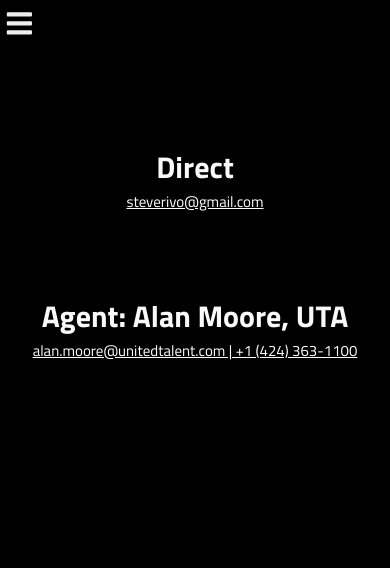
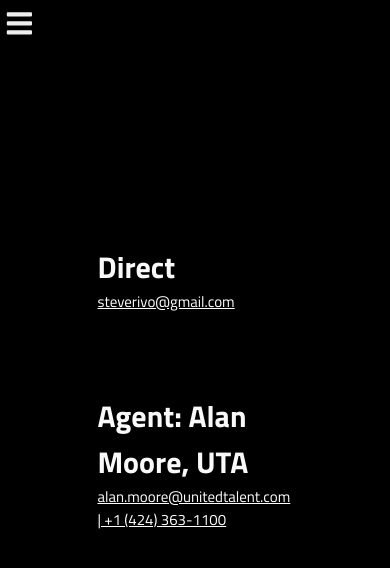
Before and after one commit to physixpro/stevenew, a React (Create React App) app: page /contact in a window 390 px wide. Shown: the top 568 px of the page. Built offline with nearby package versions, Linux system fonts and the light colour scheme.

Commit message:
Website and corrections complete

```diff
--- a/src/Styles/contact.css
+++ b/src/Styles/contact.css
@@ -2,11 +2,16 @@
   display: flex;
   flex-direction: column;
   padding-top: 90px;
+  align-items: left;
+  margin: auto;
+  width: 50%;
+  padding-left: 300px;
+  padding-top: 190px;
 }
 
 .contact-header {
   font-size: 30px;
-  text-align: center;
+  text-align: left;
   color: rgb(249, 249, 249);
 }
 
@@ -19,4 +24,36 @@
   padding-bottom: 80px;
   font-size: 15px;
   border: none;
+  text-align: left;
 }
+
+@media only screen and (max-width: 320px) {
+  .contact-wrap {
+    padding-left: 0px;
+    padding-top: 190px;
+  }
+}
+@media only screen and (max-width: 375px) {
+  .contact-wrap {
+    padding-left: 0px;
+    padding-top: 190px;
+  }
+}
+@media only screen and (max-width: 425px) {
+  .contact-wrap {
+    padding-left: 0px;
+    padding-top: 190px;
+  }
+}
+@media only screen and (max-width: 768px) {
+  .contact-wrap {
+    padding-left: 0px;
+    padding-top: 190px;
+  }
+}
+@media only screen and (max-width: 1024px) {
+  .contact-wrap {
+    padding-left: 0px;
+    padding-top: 190px;
+  }
+}
```
